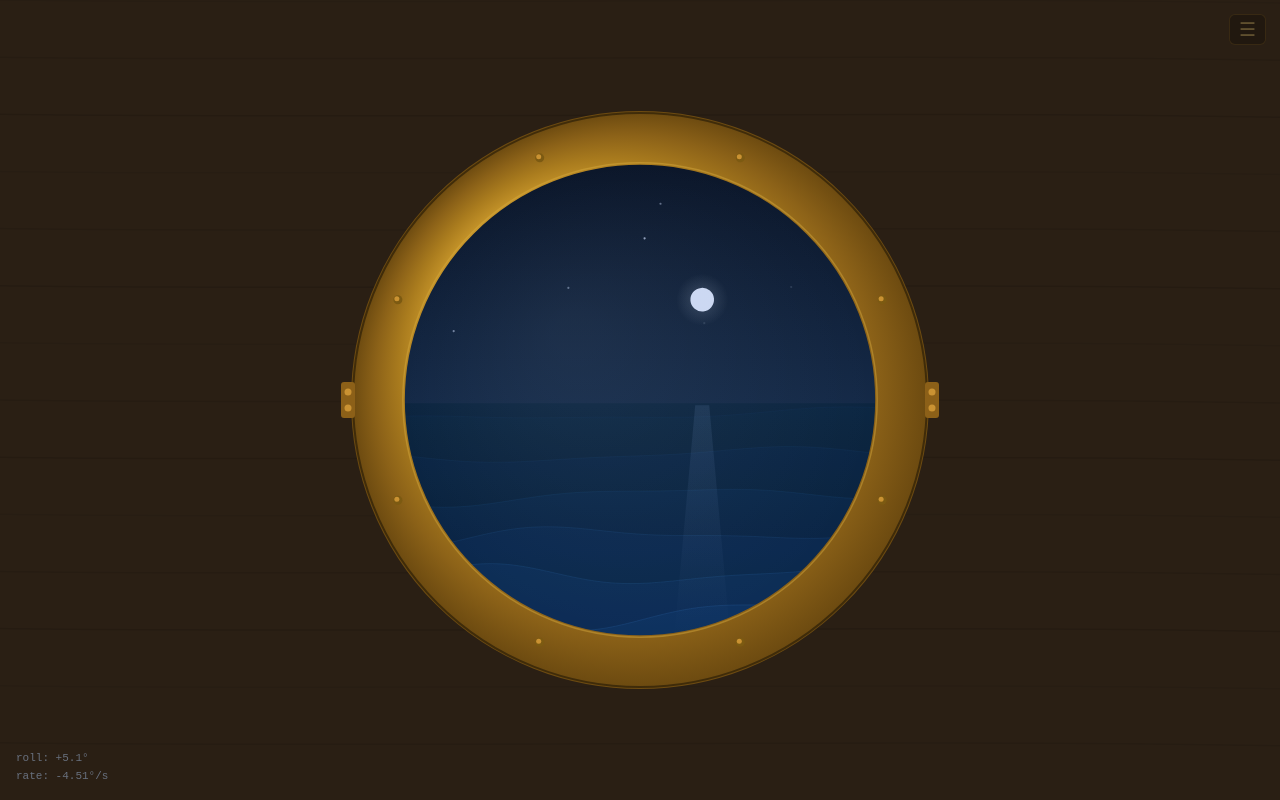
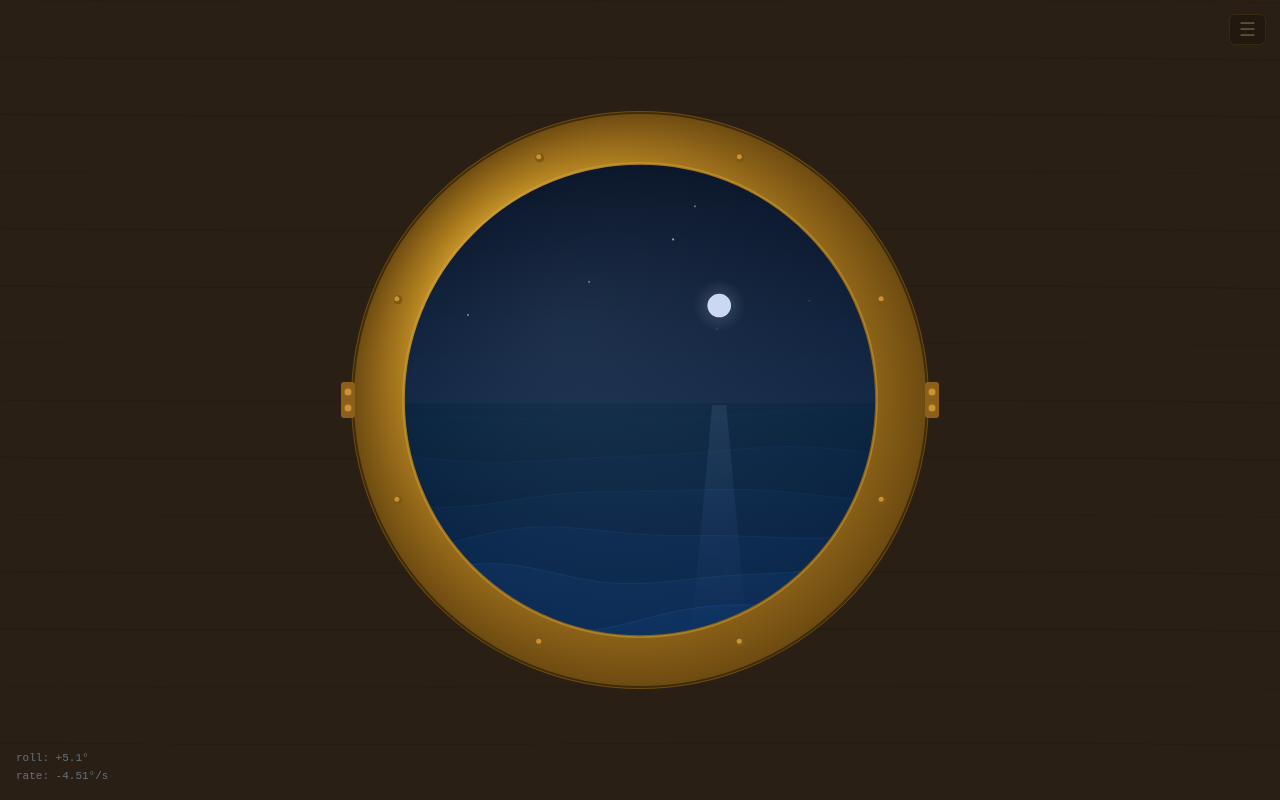
Before and after one commit to kneh/port-hole, a plain HTML site: page index.html in a window 1280 px wide. Drawn offline with Linux system fonts and the light colour scheme.

Commit message:
The moon and stars seem to have a pich motion, there should (for now) only be a roll motion. The issue is the full ctx.rotate() around the porthole centre — for off-centre stars it produces an arc with a vertical component that reads as pitch. The fix is a horizontal shear instead: each star shifts left/right proportional to its height above centre, zero vertical motion. This is the small-angle linearisation of the rotation, giving pure tilt without any apparent pitch.
Edit c:\Users\Henk Stegeman\Downloads\port-light-pwa\index.html
Removed 8 lines
The ctx.rotate() approach was the problem. A full rotation around the porthole centre moves each object along a circular arc, which has both a horizontal and a vertical component — the vertical part reads as pitch.

The replacement uses a horizontal shear: for each star at offset (sx·IR, sy·IR) from centre, the x-position shifts by −rollRad × sy·IR. Stars higher up (more negative sy) shift further laterally. Y-positions are never touched, so there is zero vertical motion and therefore no apparent pitch. For the roll amplitudes a ship sees (≤ 25°), the shear is indistinguishable from a true rotation except that the pitch artifact is gone.

```diff
--- a/index.html
+++ b/index.html
@@ -290,18 +290,12 @@
       ctx.fillStyle = skyGrad;
       ctx.fillRect(cx - IR*1.5, cy - IR*1.5, IR*3, IR*3);
 
-      /* celestial objects counter-rotate with ship roll so they stay fixed in space */
+      /* celestial objects: horizontal shear proportional to roll — no vertical component */
       const moonLX = IR * 0.3, moonLY = -IR * 0.4;
-      const cr = Math.cos(-rollRad), sr = Math.sin(-rollRad);
-      const moonX = cx + moonLX * cr - moonLY * sr;
-      const moonY = cy + moonLX * sr + moonLY * cr;
+      const moonX = cx + moonLX - rollRad * moonLY;
+      const moonY = cy + moonLY;
 
-      ctx.save();
-      ctx.translate(cx, cy);
-      ctx.rotate(-rollRad);
-      ctx.translate(-cx, -cy);
-
-      /* stars — fixed angular positions in sky (IR-relative offsets from porthole centre) */
+      /* stars — each shifts left/right by rollRad × its height above centre; y stays fixed */
       const STARS = [
         [-0.62,-0.70],[0.16,-0.82],[0.50,-0.60],[0.30,-0.30],
         [-0.76,-0.36],[0.74,-0.76],[-0.26,-0.50],[0.68,-0.42],[0.08,-0.68]
@@ -310,20 +304,18 @@
         const flicker = 0.35 + 0.65 * Math.sin(simT * 0.9 + sx*22 + sy*17);
         ctx.fillStyle = `rgba(210,225,255,${flicker * 0.75})`;
         ctx.beginPath();
-        ctx.arc(cx + sx*IR, cy + sy*IR, 1.1, 0, Math.PI*2);
+        ctx.arc(cx + sx*IR - rollRad * sy*IR, cy + sy*IR, 1.1, 0, Math.PI*2);
         ctx.fill();
       });
 
-      /* moon — drawn at local (pre-rotation) position; screen position is moonX/moonY */
+      /* moon */
       if (moonY < horizonY - IR*0.05) {
-        const mg = ctx.createRadialGradient(cx+moonLX, cy+moonLY, 1, cx+moonLX, cy+moonLY, IR*0.11);
+        const mg = ctx.createRadialGradient(moonX, moonY, 1, moonX, moonY, IR*0.11);
         mg.addColorStop(0, 'rgba(220,235,255,0.18)');
         mg.addColorStop(1, 'rgba(220,235,255,0)');
-        ctx.fillStyle = mg; ctx.beginPath(); ctx.arc(cx+moonLX, cy+moonLY, IR*0.11, 0, Math.PI*2); ctx.fill();
-        ctx.fillStyle = '#ccd8f2'; ctx.beginPath(); ctx.arc(cx+moonLX, cy+moonLY, IR*0.05, 0, Math.PI*2); ctx.fill();
+        ctx.fillStyle = mg; ctx.beginPath(); ctx.arc(moonX, moonY, IR*0.11, 0, Math.PI*2); ctx.fill();
+        ctx.fillStyle = '#ccd8f2'; ctx.beginPath(); ctx.arc(moonX, moonY, IR*0.05, 0, Math.PI*2); ctx.fill();
       }
-
-      ctx.restore(); /* end celestial rotation */
 
       /* water */
       const waterGrad = ctx.createLinearGradient(cx, horizonY, cx, cy + IR*1.4);
```
